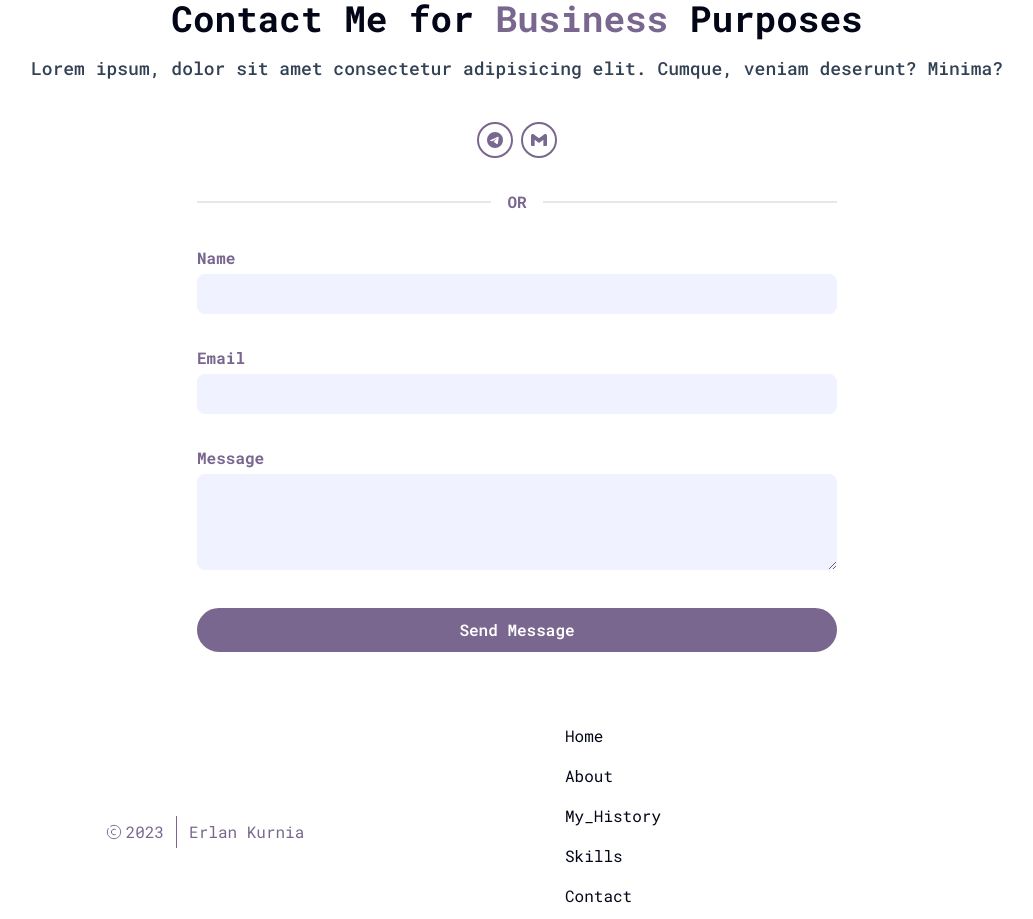
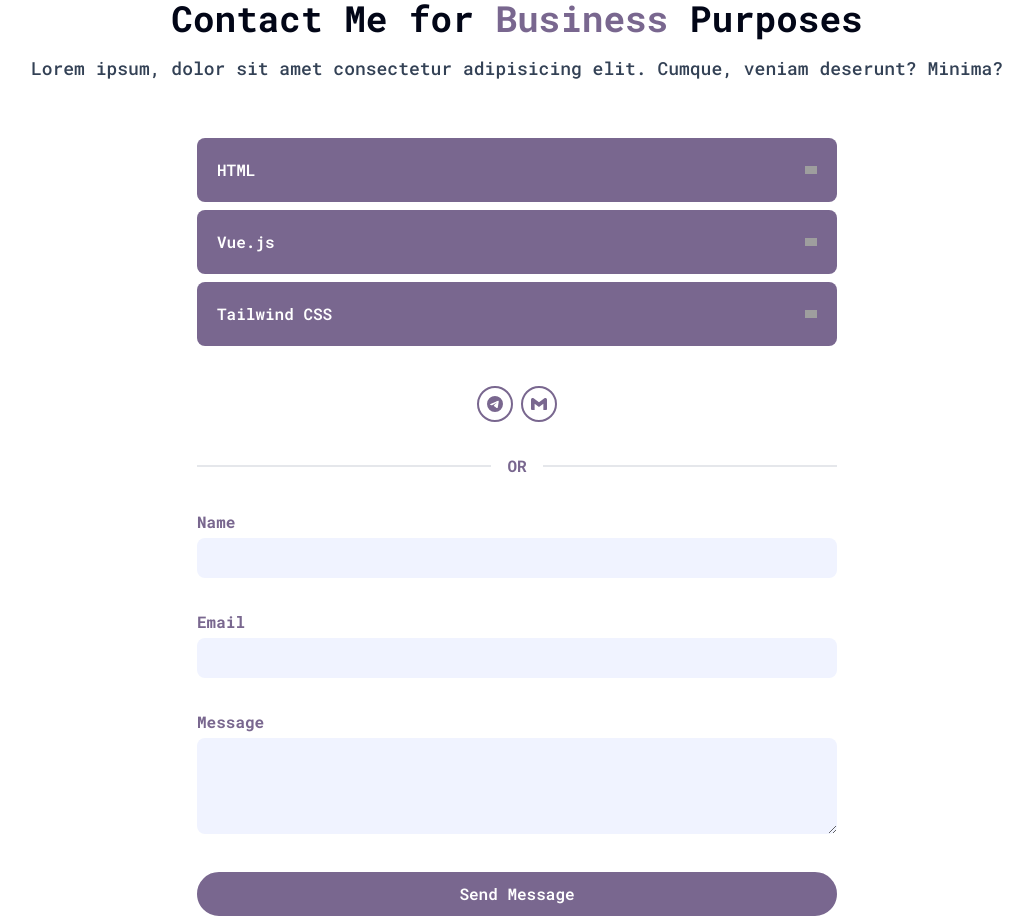
Before and after one commit to erlankurnia/erlankurnia.github.io, a Vue app: page / in a window 1280 px wide. Shown: the part 3160-4079 px from the top of the page, without its empty margins (123-1156 px from the left). Built offline with nearby package versions, Linux system fonts and the light colour scheme; grey boxes are pictures that could not be loaded.

Commit message:
Fix accordian collection props . .

```diff
--- a/src/components/AccordionComponent.vue
+++ b/src/components/AccordionComponent.vue
@@ -1,7 +1,12 @@
 <template>
-	<div id="accordion" class="p-8 space-y-2 xl:max-w-4xl xl:mx-auto">
+	<div id="accordion" class="p-4 space-y-2 xl:max-w-2xl xl:mx-auto">
 		<!-- Collection items -->
-		<div v-for="coll in collections" class="flex flex-col p-5 text-white rounded-lg bg-primary group" tabindex="1">
+		<div
+			v-for="coll in collection"
+			class="flex flex-col p-5 text-white rounded-lg bg-primary group"
+			tabindex="1"
+			:key="coll.id"
+		>
 			<div class="flex items-center justify-between cursor-pointer">
 				<span class="text-base font-semibold">{{ coll.title }}</span>
 				<img
@@ -20,28 +25,9 @@
 </template>
 
 <script>
+// import { computed } from "vue";
 export default {
 	name: "AccordionComponent",
-	props: {
-		collections: [{}],
-	},
-	// data() {
-	// 	return {
-	// 		collection: [
-	// 			{
-	// 				title: "HTML",
-	// 				desc: "Lorem ipsum dolor, sit amet consectetur adipisicing elit. Ad atque est amet deleniti, ipsam tempora voluptatibus quisquam qui rem sequi omnis dicta eveniet maxime ratione sint minima incidunt culpa repudiandae, fugiat quos!",
-	// 			},
-	// 			{
-	// 				title: "Vue.js",
-	// 				desc: "Lorem ipsum dolor, sit amet consectetur adipisicing elit. Ad atque est amet deleniti, ipsam tempora voluptatibus quisquam qui rem sequi omnis dicta eveniet maxime ratione sint minima incidunt culpa repudiandae, fugiat quos!",
-	// 			},
-	// 			{
-	// 				title: "Tailwind CSS",
-	// 				desc: "Lorem ipsum dolor, sit amet consectetur adipisicing elit. Ad atque est amet deleniti, ipsam tempora voluptatibus quisquam qui rem sequi omnis dicta eveniet maxime ratione sint minima incidunt culpa repudiandae, fugiat quos!",
-	// 			},
-	// 		],
-	// 	};
-	// },
+	props: ["collection"],
 };
 </script>
--- a/src/components/ContactComponent.vue
+++ b/src/components/ContactComponent.vue
@@ -11,6 +11,10 @@
 						Lorem ipsum, dolor sit amet consectetur adipisicing elit. Cumque, veniam deserunt? Minima?
 					</p>
 				</div>
+			</div>
+
+			<div class="mb-6" v-if="collection != null && collection.length > 0">
+				<AccordionComponent :collection="collection"> </AccordionComponent>
 			</div>
 
 			<!-- Contact button -->
@@ -93,36 +97,34 @@
 			</div>
 			<!-- Message form -->
 		</div>
-
-		<!-- <AccordionComponent :collections="collections"></AccordionComponent> -->
 	</section>
 </template>
 
-<script setup>
-import AccordionComponent from "./AccordionComponent.vue";
-</script>
-
 <script>
 import { ref } from "vue";
+import AccordionComponent from "./AccordionComponent.vue";
 export default {
 	name: "ContactComponent",
 	components: { AccordionComponent },
 	setup() {
-		const collections = ref([
+		const collection = ref([
 			{
+				id: 0,
 				title: "HTML",
 				desc: "Lorem ipsum dolor, sit amet consectetur adipisicing elit. Ad atque est amet deleniti, ipsam tempora voluptatibus quisquam qui rem sequi omnis dicta eveniet maxime ratione sint minima incidunt culpa repudiandae, fugiat quos!",
 			},
 			{
+				id: 1,
 				title: "Vue.js",
 				desc: "Lorem ipsum dolor, sit amet consectetur adipisicing elit. Ad atque est amet deleniti, ipsam tempora voluptatibus quisquam qui rem sequi omnis dicta eveniet maxime ratione sint minima incidunt culpa repudiandae, fugiat quos!",
 			},
 			{
+				id: 2,
 				title: "Tailwind CSS",
 				desc: "Lorem ipsum dolor, sit amet consectetur adipisicing elit. Ad atque est amet deleniti, ipsam tempora voluptatibus quisquam qui rem sequi omnis dicta eveniet maxime ratione sint minima incidunt culpa repudiandae, fugiat quos!",
 			},
 		]);
-		return { collections };
+		return { collection };
 	},
 };
 </script>
--- a/src/components/FooterComponent.vue
+++ b/src/components/FooterComponent.vue
@@ -2,7 +2,12 @@
 	<footer class="pb-16 select-none">
 		<div class="container">
 			<div class="flex flex-wrap md:flex-row-reverse">
-				<div class="w-full px-4 mb-8 md:w-1/2">
+				<div
+					class="w-full px-4 mb-8 md:w-1/2"
+					:class="{
+						hidden: $route.meta.hideNavbar,
+					}"
+				>
 					<ul class="flex-col">
 						<li class="group">
 							<a href="#home" class="lan-nav-link">Home</a>
@@ -21,7 +26,12 @@
 						</li>
 					</ul>
 				</div>
-				<div class="w-full px-4 md:w-1/2">
+				<div
+					class="w-full px-4"
+					:class="{
+						'md:w-1/2': !$route.meta.hideNavbar,
+					}"
+				>
 					<div class="flex flex-wrap items-center justify-center h-full text-sm lg:text-base text-secondary">
 						<span class="flex flex-row items-center justify-center gap-1 px-2 mr-1 text-primary">
 							<span class="w-4 h-auto aspect-square">
--- a/src/components/NavbarComponent.vue
+++ b/src/components/NavbarComponent.vue
@@ -10,8 +10,12 @@
 						id="hamburger"
 						name="hamburger"
 						type="button"
-						class="absolute block transition duration-300 ease-in-out right-4 xl:hidden"
-						:class="{ 'lan-hamburger-active': isHamburgerOpen }"
+						class="absolute transition duration-300 ease-in-out right-4 xl:hidden"
+						:class="{
+							'lan-hamburger-active': isHamburgerOpen,
+							'hidden': $route.meta.hideNavbar,
+							'block': !$route.meta.hideNavbar,
+						}"
 						@click="onHamburgerClick"
 					>
 						<span class="origin-top-right lan-hamburger-line"></span>
@@ -27,7 +31,13 @@
 							'scale-y-100': isHamburgerOpen,
 						}"
 					>
-						<ul class="block xl:flex">
+						<ul
+							:class="{
+								'hidden': $route.meta.hideNavbar,
+								'block': !$route.meta.hideNavbar,
+								'xl:flex': !$route.meta.hideNavbar,
+							}"
+						>
 							<li class="group">
 								<a href="#home" class="lan-nav-link">Home</a>
 							</li>
--- a/src/router/index.js
+++ b/src/router/index.js
@@ -10,16 +10,19 @@ const router = createRouter({
 			path: "/",
 			name: "home",
 			component: HomeView,
+			meta: { hideNavbar: false },
 		},
 		{
 			path: "/about",
 			name: "about",
 			component: AboutView,
+			meta: { hideNavbar: false },
 		},
 		{
 			path: "/:pathMatch(.*)*",
 			name: "not-found",
 			component: NotFoundView,
+			meta: { hideNavbar: true },
 		},
 	],
 });
--- a/src/views/NotFoundView.vue
+++ b/src/views/NotFoundView.vue
@@ -1,8 +1,7 @@
 <script setup></script>
 
 <template>
-	<!-- component -->
-	<div class="flex items-center justify-center w-10/12 min-h-screen m-auto">
+	<div class="flex items-center justify-center w-10/12 min-h-[80vh] m-auto">
 		<!-- Left Layout (Desktop) -->
 		<div class="hidden p-8 md:flex md:w-1/2">
 			<svg xmlns="http://www.w3.org/2000/svg" viewBox="0 0 500 500">
@@ -296,6 +295,7 @@
 				</g>
 			</svg>
 		</div>
+		<!-- Left Layout (Desktop) -->
 
 		<!-- Right Layout (Both Mobile and Desktop) -->
 		<div class="w-full p-4 md:w-1/2 md:p-8">
@@ -303,5 +303,6 @@
 			<p class="mb-8 text-lg text-secondary md:text-xl">Oops! The page you are looking for could not be found.</p>
 			<a href="/" class="inline-block px-3 py-1 lan-button-primary">Go to Home</a>
 		</div>
+		<!-- Right Layout (Both Mobile and Desktop) -->
 	</div>
 </template>
```
